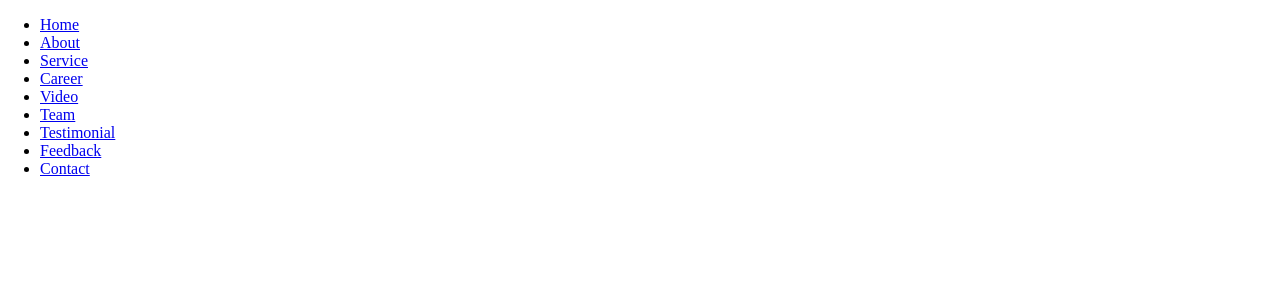
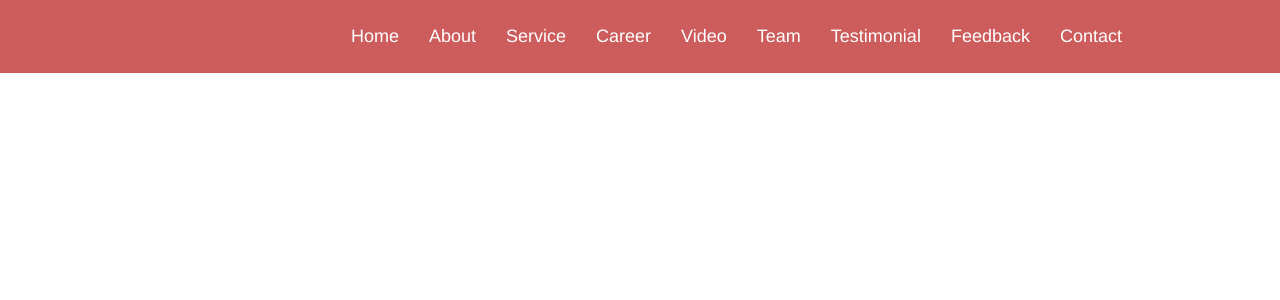
Before and after one commit to brainconnect93/personal-portfolio, a React (Create React App) app: page / in a window 1280 px wide. Shown: the top 300 px of the page. Built offline with nearby package versions, Linux system fonts and the light colour scheme.

Commit message:
Add styling of the navbar

```diff
--- a/src/components/Navbar/Navbar.css
+++ b/src/components/Navbar/Navbar.css
@@ -11,10 +11,32 @@ body {
 
 .nav-menu {
   display: flex;
-  justify-content: center;
-  color: #cd5c5c;
+  justify-content: right;
+  background-color: #cd5c5c;
   width: 100%;
   height: 73px;
   top: 0;
   align-items: center;
 }
+
+.nav-menu ul {
+  display: flex;
+  margin-right: 10%;
+}
+
+.nav-menu ul li {
+  list-style: none;
+  margin-right: 30px;
+  color: #fff;
+}
+
+.nav-menu ul li a {
+  text-decoration: none;
+  color: #fff;
+  font-family: 'Franklin Gothic Medium', 'Arial Narrow', Arial, sans-serif;
+  font-size: 18px;
+}
+
+.nav-menu ul li a:hover {
+  color: #ff0;
+}
--- a/src/components/Navbar/Navbar.js
+++ b/src/components/Navbar/Navbar.js
@@ -1,5 +1,5 @@
 import React from 'react';
-import '.'
+import './navbar.css';
 
 const Navbar = () => {
   return (
```
